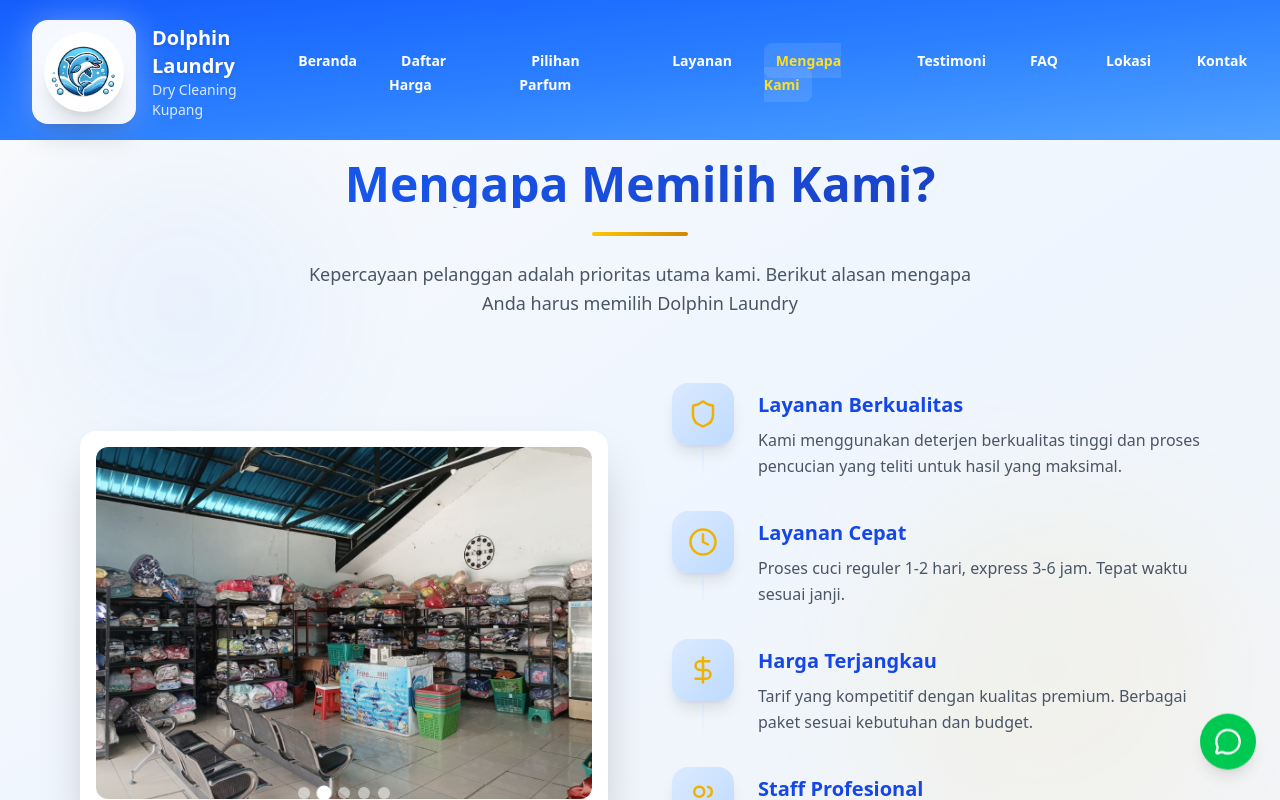
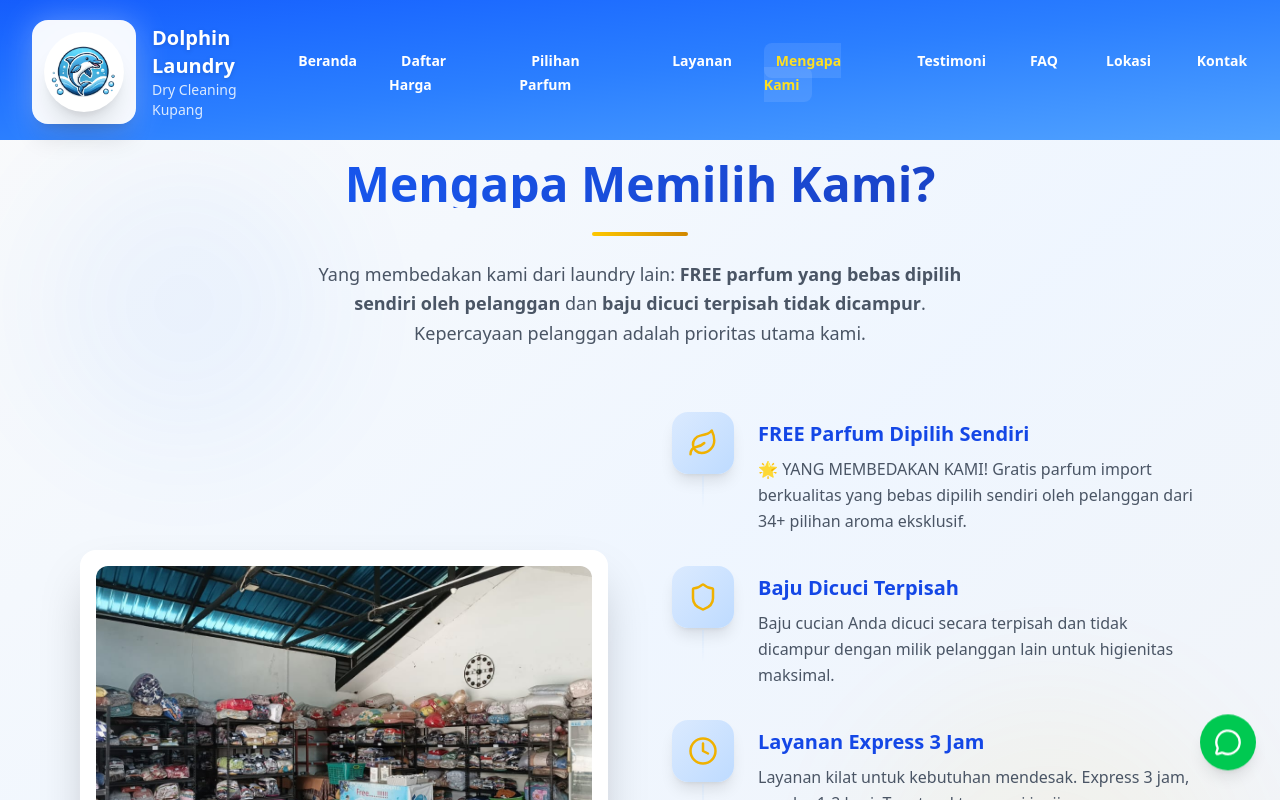
Before and after one commit to Joshtri/web-dolphin-laundry-next, a Next.js app: page /mengapa-memilih-kami in a window 1280 px wide. Shown: the top 800 px of the page. Built offline with nearby package versions, Linux system fonts and the light colour scheme.

Commit message:
feat: Update service descriptions and FAQs to highlight unique offerings, including free premium perfume selection and separate washing for hygiene

```diff
--- a/app/layout.tsx
+++ b/app/layout.tsx
@@ -25,7 +25,7 @@ export const metadata: Metadata = {
     template: "%s | Dolphin Laundry Kupang",
   },
   description:
-    "🏆 Dolphin Laundry Kupang - Layanan laundry express 3 jam, dry cleaning profesional, parfum berkualitas. Harga mulai Rp 11.000/kg, gratis antar jemput area Kupang. ☎️ 082144500030 - 081529500130",
+    "🏆 Dolphin Laundry Kupang - Yang membedakan kami: GRATIS parfum premium yang bebas dipilih sendiri oleh pelanggan + baju dicuci terpisah tidak dicampur! Layanan laundry express 3 jam, dry cleaning profesional. Harga mulai Rp 11.000/kg, gratis antar jemput area Kupang. ☎️ 082144500030 - 081529500130",
   keywords: [
     // Primary Keywords
     "laundry kupang",
@@ -118,7 +118,7 @@ export const metadata: Metadata = {
     title:
       "Dolphin Laundry Kupang - Laundry Express & Dry Cleaning Terbaik di Kupang",
     description:
-      "🏆 Layanan laundry express 3 jam, dry cleaning profesional, parfum berkualitas. Harga mulai Rp 11.000/kg, gratis antar jemput area Kupang. Hubungi kami sekarang!",
+      "🏆 Yang membedakan kami: GRATIS parfum premium yang bebas dipilih sendiri oleh pelanggan + baju dicuci terpisah tidak dicampur! Layanan laundry express 3 jam, dry cleaning profesional. Harga mulai Rp 11.000/kg, gratis antar jemput area Kupang. Hubungi kami sekarang!",
     images: [
       {
         url: "/og-image.jpg", // Buat gambar ini nanti
@@ -138,7 +138,7 @@ export const metadata: Metadata = {
     card: "summary_large_image",
     title: "Dolphin Laundry Kupang - Laundry Express & Dry Cleaning Terbaik",
     description:
-      "🏆 Layanan laundry express 3 jam, dry cleaning profesional. Harga mulai Rp 11.000/kg, gratis antar jemput area Kupang.",
+      "🏆 Yang membedakan kami: GRATIS parfum premium yang bebas dipilih sendiri oleh pelanggan + baju dicuci terpisah tidak dicampur! Layanan laundry express 3 jam, dry cleaning profesional. Harga mulai Rp 11.000/kg, gratis antar jemput area Kupang.",
     images: ["/og-image.jpg"],
     creator: "@dolphinlaundry", // Ganti dengan handle Twitter jika ada
   },
--- a/components/ContactUs.tsx
+++ b/components/ContactUs.tsx
@@ -59,8 +59,12 @@ const ContactUs: React.FC = () => {
           </h2>
           <div className="w-24 h-1.5 bg-gradient-to-r from-blue-500 to-blue-600 mx-auto mb-6 rounded-full"></div>
           <p className="text-lg text-gray-600 max-w-2xl mx-auto leading-relaxed">
-            Kami siap membantu Anda. Pilih salah satu cara untuk menghubungi
-            kami.
+            🌟 Yang membedakan kami:{" "}
+            <strong>
+              GRATIS parfum premium yang bebas dipilih sendiri oleh pelanggan +
+              baju dicuci terpisah tidak dicampur!
+            </strong>{" "}
+            Hubungi kami untuk layanan laundry terbaik di Kupang.
           </p>
         </div>
 
--- a/components/FAQ.tsx
+++ b/components/FAQ.tsx
@@ -10,6 +10,11 @@ interface FAQItem {
 
 const faqData: FAQItem[] = [
   {
+    question: "Apa yang membedakan Dolphin Laundry dari laundry lain?",
+    answer:
+      "🌟 YANG MEMBEDAKAN KAMI: 1) GRATIS parfum premium yang bebas dipilih sendiri oleh pelanggan dari 34+ pilihan aroma eksklusif, 2) Baju cucian Anda dicuci terpisah dan tidak dicampur dengan milik pelanggan lain untuk higienitas maksimal. Inilah keunggulan utama yang tidak akan Anda temukan di tempat lain!",
+  },
+  {
     question: "Berapa lama proses laundry reguler di Dolphin Laundry?",
     answer:
       "Untuk laundry reguler, proses memakan waktu 1-2 hari kerja. Kami juga menyediakan layanan express 3 jam untuk kebutuhan mendesak dengan biaya tambahan.",
@@ -20,9 +25,9 @@ const faqData: FAQItem[] = [
       "Ya! Kami menyediakan layanan antar jemput GRATIS untuk area Kupang dan sekitarnya. Cukup hubungi kami di WhatsApp untuk koordinasi waktu dan lokasi.",
   },
   {
-    question: "Parfum apa saja yang tersedia?",
+    question: "Parfum apa saja yang tersedia dan apakah benar gratis?",
     answer:
-      "Kami memiliki 34+ pilihan parfum import berkualitas premium, mulai dari aroma fresh, floral, hingga woody. Anda bisa memilih parfum favorit atau konsultasi dengan tim kami.",
+      "Ya BENAR-BENAR GRATIS! Ini adalah keunggulan utama kami. Kami memiliki 34+ pilihan parfum import berkualitas premium, mulai dari aroma fresh, floral, hingga woody. Yang istimewa: Anda bebas memilih parfum favorit sendiri tanpa biaya tambahan apapun. Tidak ada laundry lain yang memberikan kebebasan ini!",
   },
   {
     question: "Bagaimana cara menghitung harga laundry?",
@@ -30,14 +35,15 @@ const faqData: FAQItem[] = [
       "Harga dihitung per kilogram dengan minimum 2kg. Laundry reguler mulai Rp 12.000/kg, express 3 jam Rp 45.000/kg. Dry cleaning dan layanan khusus memiliki tarif tersendiri.",
   },
   {
+    question:
+      "Apakah benar baju dicuci terpisah tidak dicampur dengan milik orang lain?",
+    answer:
+      "Ya! Ini adalah komitmen kami yang membedakan dari laundry lain. Setiap baju cucian pelanggan dicuci secara terpisah dan tidak dicampur dengan milik pelanggan lain untuk menjaga higienitas maksimal dan menghindari transfer bakteri atau kotoran. Sistem ini memastikan kebersihan dan keamanan pakaian Anda.",
+  },
+  {
     question: "Apakah pakaian aman dari kerusakan atau hilang?",
     answer:
       "Kami menggunakan mesin dan deterjen berkualitas tinggi dengan SOP ketat. Setiap pakaian diberi label dan dicatat. Jika terjadi kerusakan akibat kelalaian kami, akan ada kompensasi sesuai kesepakatan.",
-  },
-  {
-    question: "Jam operasional Dolphin Laundry?",
-    answer:
-      "Kami buka setiap hari dari jam 06:00 - 22:00 WIT. Untuk layanan antar jemput bisa diatur di luar jam operasional dengan konfirmasi terlebih dahulu.",
   },
   {
     question: "Apakah bisa cuci selimut, boneka, atau barang besar?",
@@ -48,6 +54,11 @@ const faqData: FAQItem[] = [
     question: "Bagaimana cara booking atau reservasi?",
     answer:
       "Sangat mudah! Hubungi kami melalui WhatsApp di 082144500030 atau 081529500130. Tim kami akan membantu koordinasi jadwal antar jemput dan detail pemesanan.",
+  },
+  {
+    question: "Jam operasional Dolphin Laundry?",
+    answer:
+      "Kami buka setiap hari dari jam 06:00 - 22:00 WIT. Untuk layanan antar jemput bisa diatur di luar jam operasional dengan konfirmasi terlebih dahulu.",
   },
 ];
 
--- a/components/Hero.tsx
+++ b/components/Hero.tsx
@@ -352,7 +352,7 @@ const Hero: React.FC = () => {
       {/* Main Content */}
       <div className="container mx-auto px-6 text-center relative z-10 max-w-4xl">
         {/* Main Heading */}
-        <div className="mb-8">
+        <div className="mb-8 mt-20">
           <h1
             ref={titleRef}
             className="text-5xl md:text-6xl font-bold mb-4 leading-tight"
@@ -375,8 +375,10 @@ const Hero: React.FC = () => {
           ref={subtitleRef}
           className="text-xl md:text-2xl mb-8 text-blue-100 max-w-3xl mx-auto leading-relaxed"
         >
-          Solusi terpercaya untuk kebutuhan laundry dan dry cleaning Anda di
-          Kupang dengan kualitas premium dan pelayanan terbaik
+          🌟 Yang membedakan kami: <strong>GRATIS PARFUM PREMIUM</strong> yang
+          bebas dipilih sendiri oleh pelanggan! Baju cucian dicuci terpisah,
+          tidak dicampur dengan milik orang lain. Solusi terpercaya untuk
+          kebutuhan laundry dan dry cleaning Anda di Kupang
         </p>
 
         {/* Features */}
@@ -385,7 +387,8 @@ const Hero: React.FC = () => {
           className="flex flex-wrap justify-center gap-6 mb-10 text-sm md:text-base"
         >
           {[
-            { text: "Buka Setiap Hari", color: "bg-green-400" },
+            { text: "FREE Parfum Dipilih Sendiri", color: "bg-pink-400" },
+            { text: "Cuci Terpisah Tidak Dicampur", color: "bg-green-400" },
             { text: "Antar Jemput Gratis", color: "bg-yellow-400" },
             { text: "Express 3 Jam", color: "bg-blue-400" },
           ].map((feature, index) => (
--- a/components/Parfume.tsx
+++ b/components/Parfume.tsx
@@ -486,7 +486,7 @@ const PerfumeSelection: React.FC = () => {
             animate={{ opacity: 1, y: 0 }}
             transition={{ duration: 0.8, ease: "easeOut" }}
           >
-            Pilihan Parfum
+            FREE Parfum Dipilih Sendiri
           </motion.h2>
           <motion.div
             className="w-24 h-1.5 bg-gradient-to-r from-blue-500 to-blue-600 mx-auto mb-6 rounded-full"
@@ -498,7 +498,12 @@ const PerfumeSelection: React.FC = () => {
             className="text-lg text-gray-600 mb-8 max-w-3xl mx-auto leading-relaxed"
             variants={itemVariants}
           >
-            Berikan aroma segar dan wangi yang tahan lama pada pakaian Anda
+            🌟 Yang membedakan kami dari laundry lain:{" "}
+            <strong>
+              GRATIS parfum premium yang bebas dipilih sendiri oleh pelanggan!
+            </strong>{" "}
+            Berikan aroma favorit Anda pada baju cucian yang dicuci terpisah
+            tidak dicampur.
           </motion.p>
 
           {/* Search Bar */}
--- a/components/Services.tsx
+++ b/components/Services.tsx
@@ -62,7 +62,12 @@ const Services: React.FC = () => {
           </h2>
           <div className="w-20 h-1.5 bg-gradient-to-r from-blue-500 to-blue-600 mx-auto mb-3 rounded-full"></div>
           <p className="text-sm text-gray-600 max-w-2xl mx-auto leading-relaxed">
-            Beragam layanan laundry profesional untuk berbagai kebutuhan Anda.
+            🌟 Yang membedakan kami:{" "}
+            <strong>
+              GRATIS PARFUM PREMIUM yang bebas dipilih sendiri oleh pelanggan
+            </strong>{" "}
+            + baju dicuci terpisah tidak dicampur! Beragam layanan laundry
+            profesional untuk berbagai kebutuhan Anda.
           </p>
         </div>
 
--- a/components/StructuredData.tsx
+++ b/components/StructuredData.tsx
@@ -162,7 +162,7 @@ const StructuredData = () => {
         url: "https://www.dolphin-laundry-kupang.biz.id/",
         name: "Dolphin Laundry Kupang",
         description:
-          "Layanan laundry express dan dry cleaning terbaik di Kupang dengan harga terjangkau dan kualitas premium",
+          "Yang membedakan kami dari laundry lain: GRATIS parfum premium yang bebas dipilih sendiri oleh pelanggan dan baju dicuci terpisah tidak dicampur. Layanan laundry express dan dry cleaning terbaik di Kupang dengan harga terjangkau dan kualitas premium",
         publisher: {
           "@id": "https://www.dolphin-laundry-kupang.biz.id/#organization",
         },
--- a/components/WhyChooseUs.tsx
+++ b/components/WhyChooseUs.tsx
@@ -1,41 +1,58 @@
-"use client"
-import { useEffect, useState } from "react"
-import type React from "react"
+"use client";
+import { useEffect, useState } from "react";
+import type React from "react";
 
-import { DollarSign, Clock, Leaf, Shield, Users, Settings, ChevronLeft, ChevronRight } from "lucide-react"
-import Image from "next/image"
+import {
+  DollarSign,
+  Clock,
+  Leaf,
+  Shield,
+  Users,
+  Settings,
+  ChevronLeft,
+  ChevronRight,
+} from "lucide-react";
+import Image from "next/image";
 
-import img1 from "@/public/assets/images/2021-05-05.jpg"
-import img2 from "@/public/assets/images/PoTaTo$999plutoGhost88.jpg"
-import img3 from "@/public/assets/images/jellyHorse73ZpQ.jpg"
-import img4 from "@/public/assets/images/klwh38dnbvOQpwlaksA29x.jpg"
-import img5 from "@/public/assets/images/n4gg4bl3_r4in93ck_zuul.jpg"
+import img1 from "@/public/assets/images/2021-05-05.jpg";
+import img2 from "@/public/assets/images/PoTaTo$999plutoGhost88.jpg";
+import img3 from "@/public/assets/images/jellyHorse73ZpQ.jpg";
+import img4 from "@/public/assets/images/klwh38dnbvOQpwlaksA29x.jpg";
+import img5 from "@/public/assets/images/n4gg4bl3_r4in93ck_zuul.jpg";
 
 const WhyChooseUs: React.FC = () => {
   const features = [
     {
+      icon: <Leaf size={30} className="text-yellow-500" />,
+      title: "FREE Parfum Dipilih Sendiri",
+      description:
+        "🌟 YANG MEMBEDAKAN KAMI! Gratis parfum import berkualitas yang bebas dipilih sendiri oleh pelanggan dari 34+ pilihan aroma eksklusif.",
+    },
+    {
       icon: <Shield size={30} className="text-yellow-500" />,
-      title: "Layanan Berkualitas",
+      title: "Baju Dicuci Terpisah",
       description:
-        "Kami menggunakan deterjen berkualitas tinggi dan proses pencucian yang teliti untuk hasil yang maksimal.",
+        "Baju cucian Anda dicuci secara terpisah dan tidak dicampur dengan milik pelanggan lain untuk higienitas maksimal.",
     },
     {
       icon: <Clock size={30} className="text-yellow-500" />,
-      title: "Layanan Cepat",
-      description: "Proses cuci reguler 1-2 hari, express 3-6 jam. Tepat waktu sesuai janji.",
+      title: "Layanan Express 3 Jam",
+      description:
+        "Layanan kilat untuk kebutuhan mendesak. Express 3 jam, reguler 1-2 hari. Tepat waktu sesuai janji.",
     },
     {
       icon: <DollarSign size={30} className="text-yellow-500" />,
       title: "Harga Terjangkau",
-      description: "Tarif yang kompetitif dengan kualitas premium. Berbagai paket sesuai kebutuhan dan budget.",
+      description:
+        "Tarif kompetitif mulai Rp 11.000/kg dengan kualitas premium. Berbagai paket sesuai kebutuhan.",
     },
-
     {
       icon: <Users size={30} className="text-yellow-500" />,
       title: "Staff Profesional",
-      description: "Tenaga kerja terlatih dan berpengalaman yang menangani pakaian Anda dengan hati-hati.",
+      description:
+        "Tenaga kerja terlatih dan berpengalaman yang menangani pakaian Anda dengan hati-hati dan teliti.",
     },
-  ]
+  ];
 
   // Using placeholder images since we can't access the actual files
   const images = [
@@ -45,35 +62,36 @@ const WhyChooseUs: React.FC = () => {
     img4,
     img5,
     // Placeholder for additional images
+  ];
 
-  ]
-
-  const [currentIndex, setCurrentIndex] = useState(0)
-  const [isTransitioning, setIsTransitioning] = useState(false)
+  const [currentIndex, setCurrentIndex] = useState(0);
+  const [isTransitioning, setIsTransitioning] = useState(false);
 
   // Auto-slide with smooth transition
   useEffect(() => {
     const interval = setInterval(() => {
-      handleSlideChange((prev) => (prev + 1) % images.length)
-    }, 5000)
-    return () => clearInterval(interval)
-  }, [images.length])
+      handleSlideChange((prev) => (prev + 1) % images.length);
+    }, 5000);
+    return () => clearInterval(interval);
+  }, [images.length]);
 
   const handleSlideChange = (newIndex: number | ((prev: number) => number)) => {
-    setIsTransitioning(true)
+    setIsTransitioning(true);
     setTimeout(() => {
       if (typeof newIndex === "function") {
-        setCurrentIndex(newIndex)
+        setCurrentIndex(newIndex);
       } else {
-        setCurrentIndex(newIndex)
+        setCurrentIndex(newIndex);
       }
-      setIsTransitioning(false)
-    }, 150)
-  }
+      setIsTransitioning(false);
+    }, 150);
+  };
 
-  const prevSlide = () => handleSlideChange((prev) => (prev - 1 + images.length) % images.length)
+  const prevSlide = () =>
+    handleSlideChange((prev) => (prev - 1 + images.length) % images.length);
 
-  const nextSlide = () => handleSlideChange((prev) => (prev + 1) % images.length)
+  const nextSlide = () =>
+    handleSlideChange((prev) => (prev + 1) % images.length);
 
   return (
     <section
@@ -94,7 +112,12 @@ const WhyChooseUs: React.FC = () => {
           </h2>
           <div className="w-24 h-1 bg-gradient-to-r from-yellow-400 to-yellow-600 mx-auto mb-6 rounded-full animate-scale-in"></div>
           <p className="text-lg text-gray-600 max-w-2xl mx-auto leading-relaxed animate-fade-in-delayed">
-            Kepercayaan pelanggan adalah prioritas utama kami. Berikut alasan mengapa Anda harus memilih Dolphin Laundry
+            Yang membedakan kami dari laundry lain:{" "}
+            <strong>
+              FREE parfum yang bebas dipilih sendiri oleh pelanggan
+            </strong>{" "}
+            dan <strong>baju dicuci terpisah tidak dicampur</strong>.
+            Kepercayaan pelanggan adalah prioritas utama kami.
           </p>
         </div>
 
@@ -108,7 +131,9 @@ const WhyChooseUs: React.FC = () => {
                   alt="Dolphin Laundry"
                   fill
                   className={`object-cover transition-all duration-500 ease-in-out transform ${
-                    isTransitioning ? "scale-110 opacity-0 blur-sm" : "scale-100 opacity-100 blur-0"
+                    isTransitioning
+                      ? "scale-110 opacity-0 blur-sm"
+                      : "scale-100 opacity-100 blur-0"
                   }`}
                 />
 
@@ -140,7 +165,9 @@ const WhyChooseUs: React.FC = () => {
                   key={index}
                   onClick={() => handleSlideChange(index)}
                   className={`w-3 h-3 rounded-full transition-all duration-300 ${
-                    index === currentIndex ? "bg-white shadow-lg scale-125" : "bg-white/50 hover:bg-white/75"
+                    index === currentIndex
+                      ? "bg-white shadow-lg scale-125"
+                      : "bg-white/50 hover:bg-white/75"
                   }`}
                 />
               ))}
@@ -274,7 +301,7 @@ const WhyChooseUs: React.FC = () => {
         }
       `}</style>
     </section>
-  )
-}
+  );
+};
 
-export default WhyChooseUs
+export default WhyChooseUs;
```
